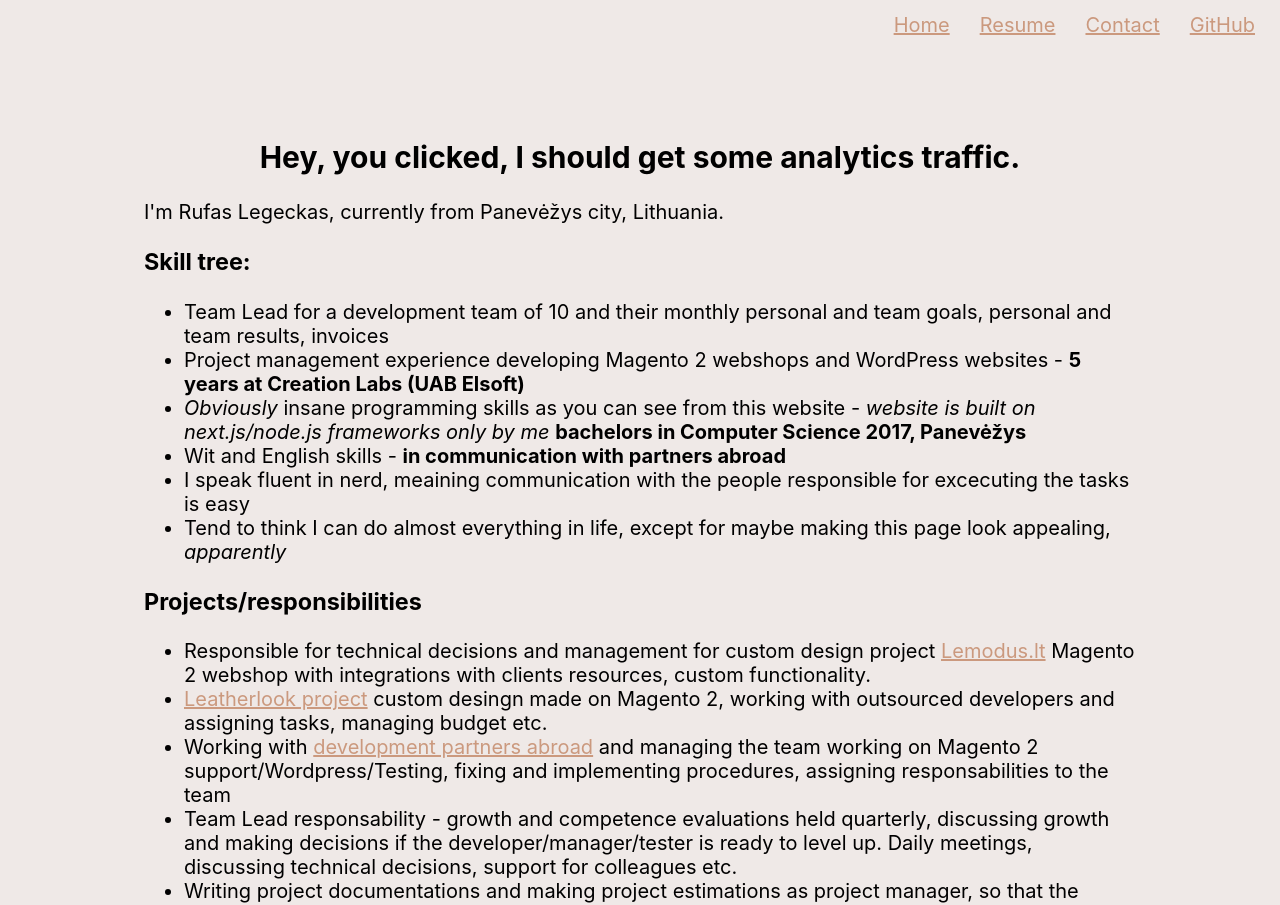
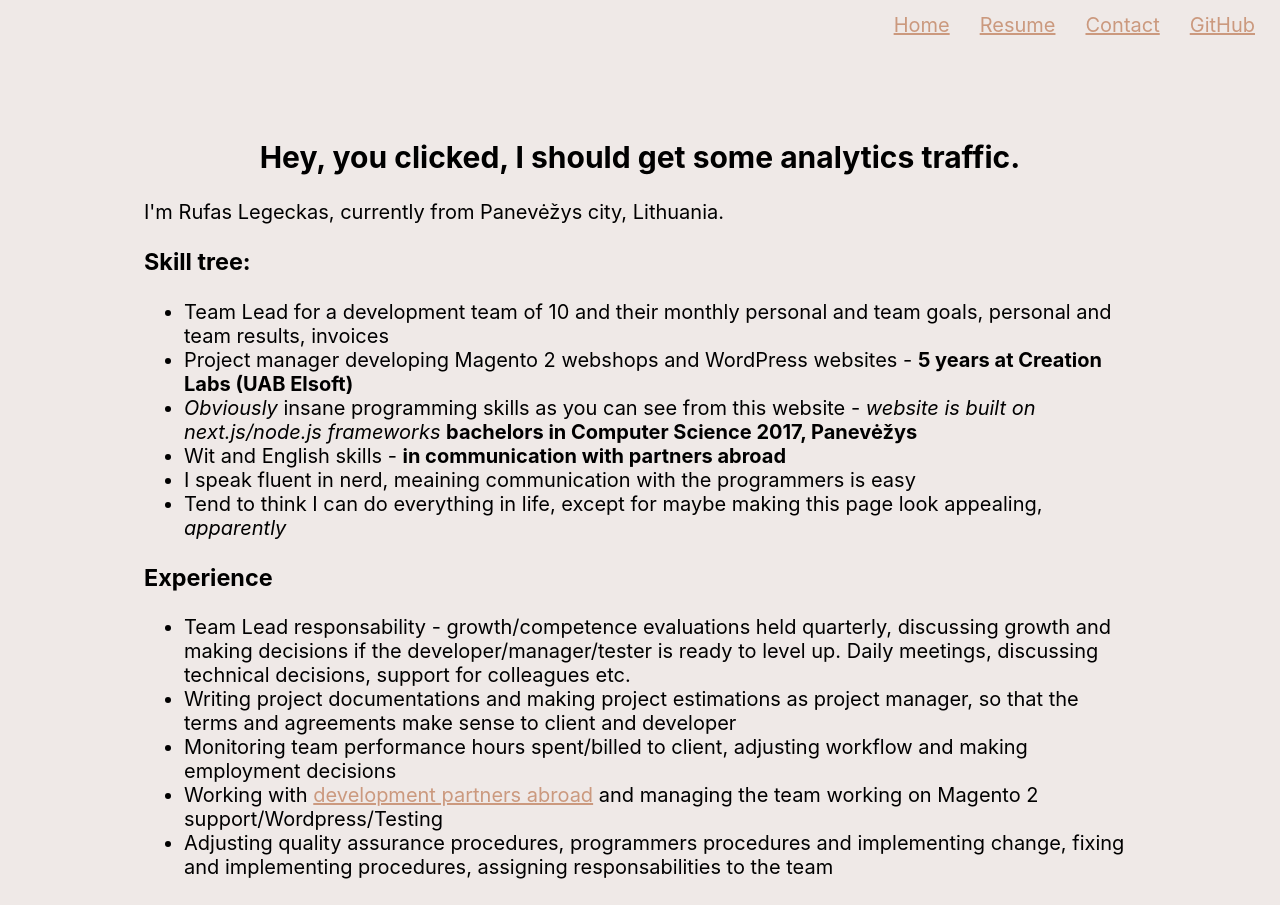
Before and after one commit to rufasl/resume, a Next.js app: page /about in a window 1280 px wide. Shown: the top 905 px of the page. Built offline with nearby package versions, Linux system fonts and the light colour scheme.

Commit message:
text adjustments to resume and css to homepage description

```diff
--- a/components/Header/Header.module.scss
+++ b/components/Header/Header.module.scss
@@ -45,13 +45,14 @@
   font-size:3rem;
   line-height: 1;
   margin-top: 10px;
+  margin-bottom: 25px;
 }
 
 .descriptionText {
   color: #000;
   font-size:1rem;
   line-height: 1;
-  margin-top: 10px;
+  margin-top: 5px;
 }
 
 .image {
--- a/pages/about.jsx
+++ b/pages/about.jsx
@@ -12,21 +12,25 @@ export default function About() {
                 <h3>Skill tree:</h3>
                 <ul>
                     <li>Team Lead for a development team of 10 and their monthly personal and team goals, personal and team results, invoices</li>
-                    <li>Project management experience developing Magento 2 webshops and WordPress websites - <strong>5 years at Creation Labs (UAB Elsoft)</strong></li>
-                    <li><i>Obviously</i> insane programming skills as you can see from this website - <i>website is built on next.js/node.js frameworks only by me</i> <strong>bachelors in Computer Science 2017, Panevėžys</strong></li>
+                    <li>Project manager developing Magento 2 webshops and WordPress websites - <strong>5 years at Creation Labs (UAB Elsoft)</strong></li>
+                    <li><i>Obviously</i> insane programming skills as you can see from this website - <i>website is built on next.js/node.js frameworks</i> <strong>bachelors in Computer Science 2017, Panevėžys</strong></li>
                     <li>Wit and English skills - <strong>in communication with partners abroad</strong></li>
-                    <li>I speak fluent in nerd, meaining communication with the people responsible for excecuting the tasks is easy</li>
-                    <li>Tend to think I can do almost everything in life, except for maybe making this page look appealing, <i>apparently</i></li>
+                    <li>I speak fluent in nerd, meaining communication with the programmers is easy</li>
+                    <li>Tend to think I can do everything in life, except for maybe making this page look appealing, <i>apparently</i></li>
                 </ul>
-                <h3>Projects/responsibilities</h3>
+                <h3>Experience</h3>
                 <ul>
-                    <li>Responsible for technical decisions and management for custom design project <a href='https://lemodus.lt'>Lemodus.lt</a> Magento 2 webshop with integrations with clients resources, custom functionality.</li>
-                    <li><a href='https://www.leatherlook.nl/'>Leatherlook project</a> custom desingn made on Magento 2, working with outsourced developers and assigning tasks, managing budget etc.</li>
-                    <li>Working with <a href='https://juist.nl/'>development partners abroad</a> and managing the team working on Magento 2 support/Wordpress/Testing, fixing and implementing procedures, assigning responsabilities to the team</li>
-                    <li>Team Lead responsability - growth and competence evaluations held quarterly, discussing growth and making decisions if the developer/manager/tester is ready to level up. Daily meetings, discussing technical decisions, support for colleagues etc.</li>
-                    <li>Writing project documentations and making project estimations as project manager, so that the terms and agreements make sense to client and developer</li>
-                    <li>Monitoring team performance hours spent/billed to client, adjusting workflow and making employment decisions</li>
-                    <li>Many other Magento 1 and 2, WordPress projects and support</li>
+                <li>Team Lead responsability - growth/competence evaluations held quarterly, discussing growth and making decisions if the developer/manager/tester is ready to level up. Daily meetings, discussing technical decisions, support for colleagues etc.</li>
+                <li>Writing project documentations and making project estimations as project manager, so that the terms and agreements make sense to client and developer</li>
+                <li>Monitoring team performance hours spent/billed to client, adjusting workflow and making employment decisions</li>
+                <li>Working with <a href='https://juist.nl/'>development partners abroad</a> and managing the team working on Magento 2 support/Wordpress/Testing</li>
+                <li>Adjusting quality assurance procedures, programmers procedures and implementing change, fixing and implementing procedures, assigning responsabilities to the team</li>
+                </ul>
+                <h3>Projects</h3>
+                <ul>
+                <li><a href='https://lemodus.lt'>Lemodus.lt</a> Responsible for technical decisions and management for custom design project Magento 2 webshop with integrations with clients resources, custom functionality.</li>
+                <li><a href='https://www.leatherlook.nl/'>Leatherlook project</a> custom desingn made on Magento 2, working with outsourced developers and assigning tasks, managing budget etc.</li>
+                <li>Many other Magento 1 and 2, WordPress projects and support</li>
                 </ul>
                 <div>
                     <h3>Goals</h3>
```
